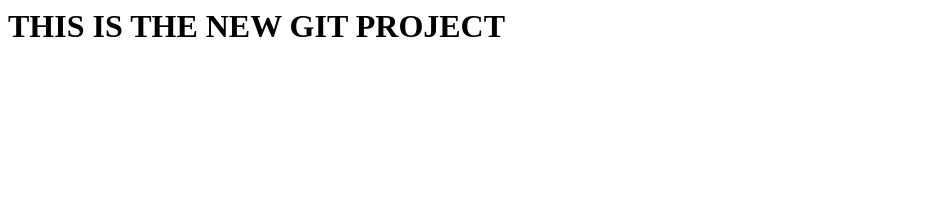
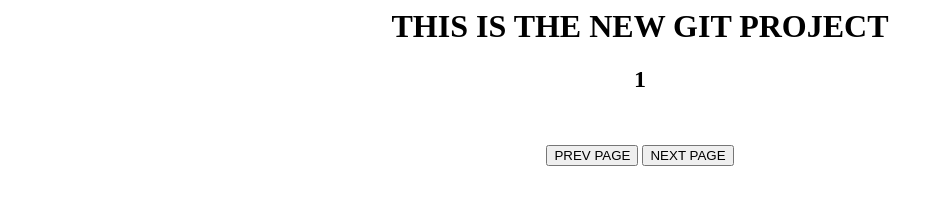
Before and after one commit to bonic-ps/git_issues_repo, a plain HTML site: page index.html in a window 1280 px wide. Shown: the whole page, without its empty margins (0-944 px from the left). Drawn offline with Linux system fonts and the light colour scheme; no server answers.

Commit message:
added the script and completed the task

```diff
--- a/index.html
+++ b/index.html
@@ -1,9 +1,14 @@
 <html>
     <head>
-
+        <script src="./script.js" defer></script>
     </head>
 
-    <body>
+    <body style="text-align: center; ">
         <h1>THIS IS THE NEW GIT PROJECT</h1>
+        <h2 id="pageNo"></h2>
+        <ol id="issues" style="display: inline-block; text-align: initial;"></ol>
+        <br>
+        <button onclick="prev()">PREV PAGE</button>
+        <button onclick="next()">NEXT PAGE</button>
     </body>
 </html>
--- /dev/null
+++ b/script.js
@@ -0,0 +1,44 @@
+let page_number = 1; // always use defer in the script tag in the html file or else it may cause errors.
+
+let page = document.getElementById('pageNo');
+let orderedList = document.getElementById("issues");
+
+page.innerHTML = page_number;
+
+
+function getIssues(page_number){
+    let gitURL = `https://api.github.com/repositories/1296269/issues?page=${page_number}&per_page=5` ;
+
+    fetch(gitURL, {method : "GET"})
+    .then(response => response.json())
+    .then(data => {
+        // console.log(data);
+        // orderedList.append(listItem.innerHTML = data[2].title)
+        orderedList.innerHTML = '';
+        data.forEach(each => {
+            page.innerHTML = `PAGE NUMBER ${page_number}`;
+            let listItem = document.createElement('li');
+            listItem.innerText = each.title;
+            document.getElementById('issues').append(listItem);
+            // console.log(document.getElementById("issues"));
+        })
+    })
+}
+
+getIssues(page_number)
+
+//
+next = () => {
+    page_number ++ ;
+    // page.innerHTML = page_number;
+    getIssues(page_number)
+}
+
+
+prev = () => {
+   if(page_number > 1){
+    page_number -- ;
+    // page.innerHTML = page_number;
+    getIssues(page_number)
+   }
+}
```
